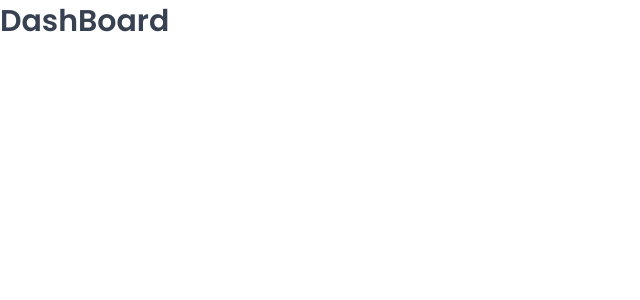
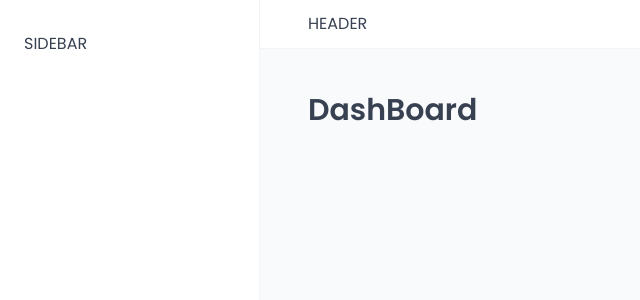
Before and after one commit to Antonio-Kim/CabinLogs, a React (Vite) app in the folder CabinLogInternal/: page /dashboard in a window 1280 px wide. Shown: the top 300 px of the page, without its empty margins (0-640 px from the left). Built offline with nearby package versions, Linux system fonts and the light colour scheme; a web font is replaced by a local one.

Commit message:
initial setup of the layout

```diff
--- a/CabinLogInternal/src/App.tsx
+++ b/CabinLogInternal/src/App.tsx
@@ -9,6 +9,7 @@
 import Login from './ui/Login';
 
 import GlobalStyles from './styles/GlobalStyles';
+import AppLayout from './ui/AppLayout';
 
 function App() {
   return (
@@ -16,6 +17,7 @@
       <GlobalStyles />
       <BrowserRouter>
         <Routes>
+          <Route element={<AppLayout />}>
             <Route index element={<Navigate replace to="dashboard" />} />
             <Route path="dashboard" element={<Dashboard />} />
             <Route path="bookings" element={<Bookings />} />
@@ -23,6 +25,7 @@
             <Route path="users" element={<Users />} />
             <Route path="settings" element={<Settings />} />
             <Route path="account" element={<Account />} />
+          </Route>
           <Route path="login" element={<Login />} />
           <Route path="*" element={<PageNotFound />} />
         </Routes>
--- /dev/null
+++ b/CabinLogInternal/src/ui/AppLayout.tsx
@@ -0,0 +1,29 @@
+import { Outlet } from 'react-router-dom';
+import Header from './Header';
+import Sidebar from './Sidebar';
+import styled from 'styled-components';
+
+const StyledAppLayout = styled.div`
+  display: grid;
+  grid-template-columns: 26rem 1fr;
+  grid-template-rows: auto 1fr;
+  height: 100vh;
+`;
+
+const Main = styled.main`
+  background-color: var(--color-grey-50);
+  padding: 4rem 4.8rem 6.4rem;
+`;
+function AppLayout() {
+  return (
+    <StyledAppLayout>
+      <Header />
+      <Sidebar />
+      <Main>
+        <Outlet />
+      </Main>
+    </StyledAppLayout>
+  );
+}
+
+export default AppLayout;
--- /dev/null
+++ b/CabinLogInternal/src/ui/Header.tsx
@@ -0,0 +1,13 @@
+import styled from 'styled-components';
+
+const StyledHeader = styled.header`
+  background-color: var(--color-grey-0);
+  padding: 1.2rem 4.8rem;
+  border-bottom: 1px solid var(--color-grey-100);
+`;
+
+function Header() {
+  return <StyledHeader>HEADER</StyledHeader>;
+}
+
+export default Header;
--- /dev/null
+++ b/CabinLogInternal/src/ui/Sidebar.tsx
@@ -0,0 +1,15 @@
+import styled from 'styled-components';
+
+const StyledSidebar = styled.aside`
+  background-color: var(--color-grey-0);
+  padding: 3.2rem 2.4rem;
+  border-right: 1px solid var(--color-grey-100);
+
+  grid-row: 1 / -1;
+`;
+
+function Sidebar() {
+  return <StyledSidebar>SIDEBAR</StyledSidebar>;
+}
+
+export default Sidebar;
```
Lines whose indentation alone changed are shown as unchanged.
